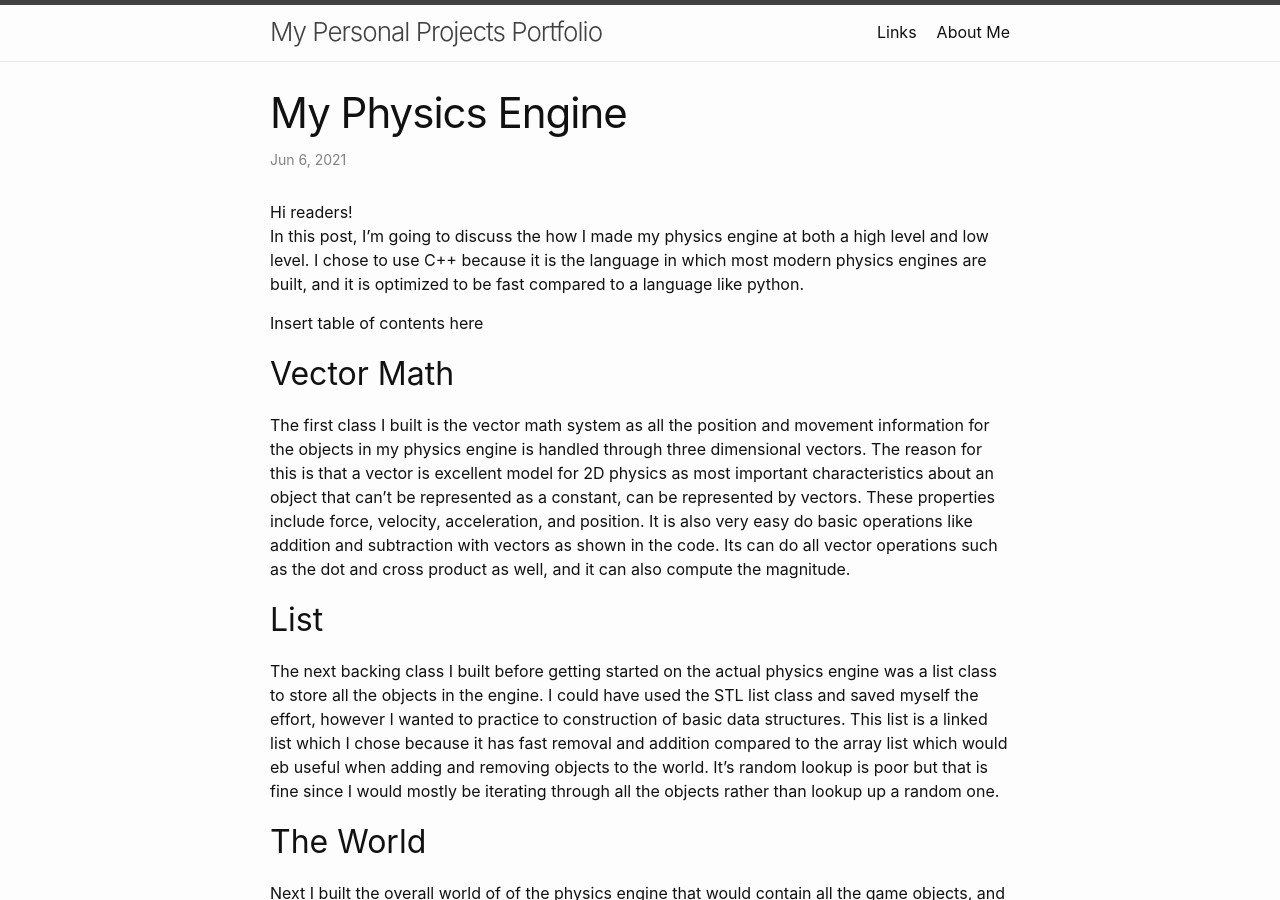
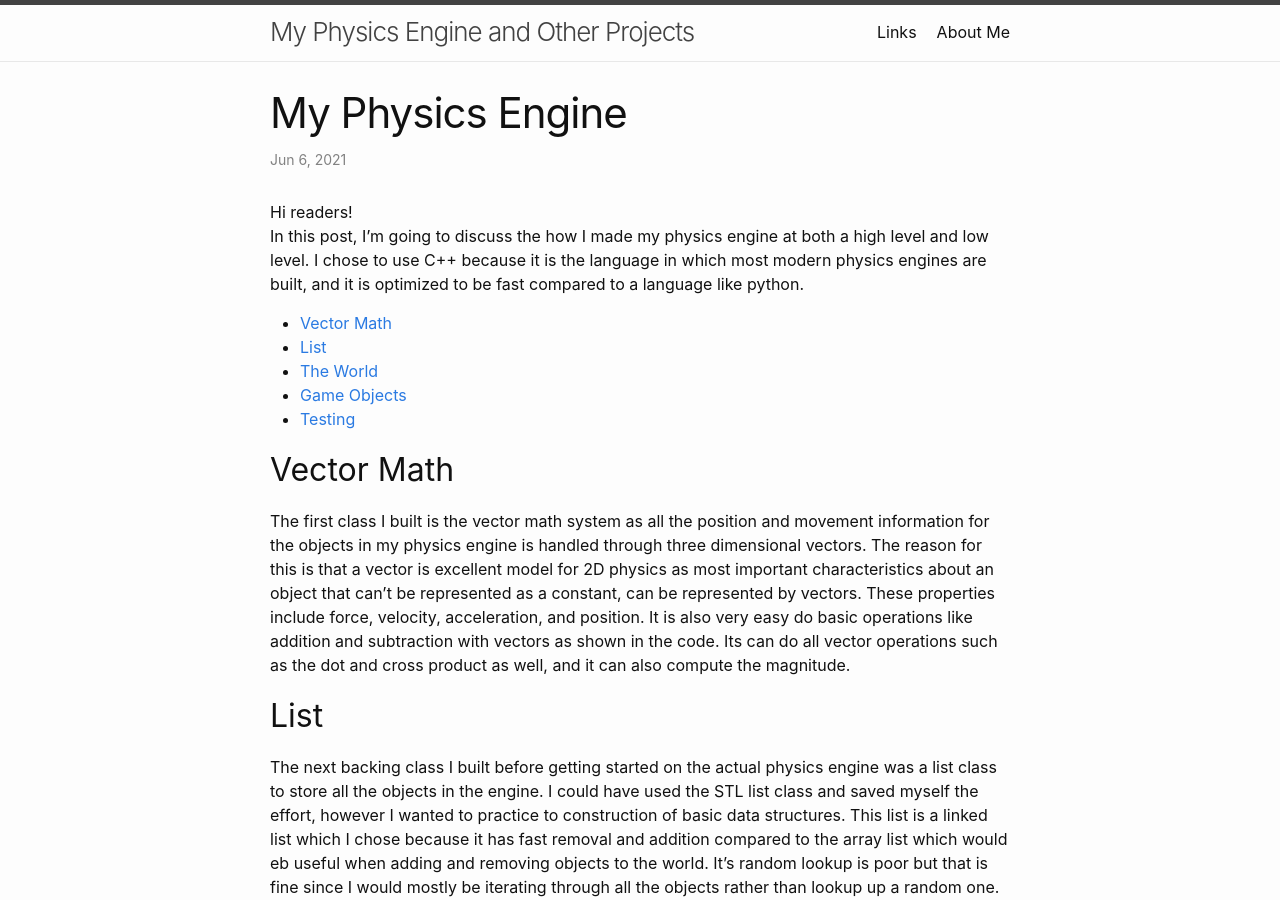
Before and after one commit to WanderingVagrant/WanderingVagrant.github.io, a Jekyll site: the page built from docs/_posts/2021-06-06-My-Physics-Engine.markdown, in a window 1280 px wide and 900 px high. Built offline with Jekyll 4.4.1, drawn with Linux system fonts in a browser that asks for light colours; some of the changed text lies outside the part shown.

Commit message:
More changes

```diff
--- a/docs/_config.yml
+++ b/docs/_config.yml
@@ -18,7 +18,7 @@
 # You can create any custom variable you would like, and they will be accessible
 # in the templates via {{ site.myvariable }}.
 
-title: My Personal Projects Portfolio
+title: My Physics Engine and Other Projects
 email: s2bhalla@ucsd.edu
 description: >- # this means to ignore newlines until "baseurl:"
   This is a site I've created using github pages and jekyll to to showcase some of my projects and code.
--- a/docs/_posts/2021-06-06-My-Physics-Engine.markdown
+++ b/docs/_posts/2021-06-06-My-Physics-Engine.markdown
@@ -7,7 +7,11 @@ categories: jekyll update
 Hi readers!
 In this post, I'm going to discuss the how I made my physics engine at both a high level and low level. I chose to use C++ because it is the language in which most modern physics engines are built, and it is optimized to be fast compared to a language like python.
 
-Insert table of contents here
+- [Vector Math](#vector-math)
+- [List](#list)
+- [The World](#the-world)
+- [Game Objects](#game-objects)
+- [Testing](#testing)
 
 ## Vector Math
 
--- a/docs/about.markdown
+++ b/docs/about.markdown
@@ -3,8 +3,6 @@ layout: page
 title: About Me
 permalink: /about/
 ---
-Hello, you're looking at my About Page!
-
 I'm Sahil Bhalla, a second-year physics major, and computer science minor at the University of California San Diego. This is a website I've created to show off some of my projects and discuss what resources I used in creating my physics engine.
 Some of my professional interests include [**Physics Research**](#physics-research), [**Game Programming** and **Computer Graphics**](#game-programming-and-computer-graphics), and [**Physics Simulations**](#physics-simulation).
 
@@ -18,7 +16,7 @@ However, more recently, I have become more interested in **plasma physics** whic
 ## Game Programming and Computer Graphics
 I am also interested in **game programming** and **computer graphics**, two fields coming from my interest in video games. I've loved playing video games since I was just a kid and to me, like many other aspiring game programmers out there, it has always been interesting how they work behind the scenes. What I find most interesting differs somewhat from most, however. While I do enjoy programming the surface-level game itself, what I truly find most interesting is the larger systems that control these surface systems.
 
-I am referring to the Game Engine, the Graphics Engine, and of course the Physics Engine. These systems are what drive most games today although not always as distinct entities from the regular game code or the surface code itself. These are the systems responsible for building the rules of reality in the game, from how things move, to how things are seen. Effectively they are to games what physical laws like Newton's or Hubble's are to the real world, so I am interested in them for the same reason I am interested in physics in general. This is why my second year at UCSD I decided to take a course in computer graphics and joined the Video Game Development Club at UCSD, where I worked on many interesting projects -- Link --.
+I am referring to the Game Engine, the Graphics Engine, and of course the Physics Engine. These systems are what drive most games today although not always as distinct entities from the regular game code or the surface code itself. These are the systems responsible for building the rules of reality in the game, from how things move, to how things are seen. Effectively they are to games what physical laws like Newton's or Hubble's are to the real world, so I am interested in them for the same reason I am interested in physics in general. This is why my second year at UCSD I decided to take a course in computer graphics and joined the Video Game Development Club at UCSD, where I worked on many interesting [projects].
 
 ## Physics Simulation
-Of these back-end systems I most enjoy the physics simulators and physics engines because they perfectly combine my two fields of study and interests. A physics engine, if you didn't know, is what it sounds like, the part of a program that simulates real-life physics. They can be used in many different contexts, from video games, to biomedical research, to CGI in the most popular movies. I decided last summer that because of this, I would try to make my own all-purpose physics engine using basic physics and programming concepts. You can see my process  --Link--,  and the basics of how physics engines work --Link-- elsewhere on this site.
+Of these back-end systems I most enjoy the physics simulators and physics engines because they perfectly combine my two fields of study and interests. A physics engine, if you didn't know, is what it sounds like, the part of a program that simulates real-life physics. They can be used in many different contexts, from video games, to biomedical research, to CGI in the most popular movies. I decided last summer that because of this, I would try to make my own all-purpose physics engine using basic physics and programming concepts. You can see my [process](https://wanderingvagrant.github.io/jekyll/update/2021/06/06/My-Physics-Engine.html),  and the [basics of how physics engines work](https://wanderingvagrant.github.io/jekyll/update/2021/06/06/What-is-a-engine.html) elsewhere on this site.
```
Also changed, not shown: docs/_posts/2021-06-06-2D-Rpg-and-this-website.markdown (added, +21 -0 lines), docs/_posts/2021-06-06-Souto's-Physics-Engine-Tutorial-and-why-it's-great.md (added, +12 -0 lines).
